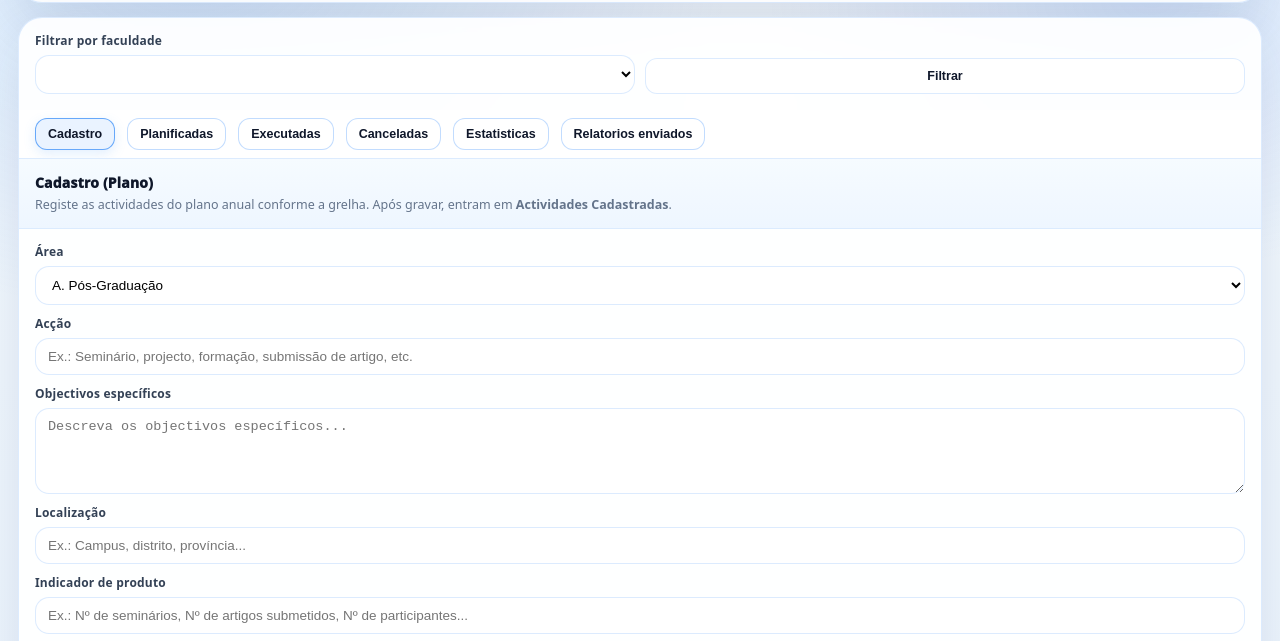
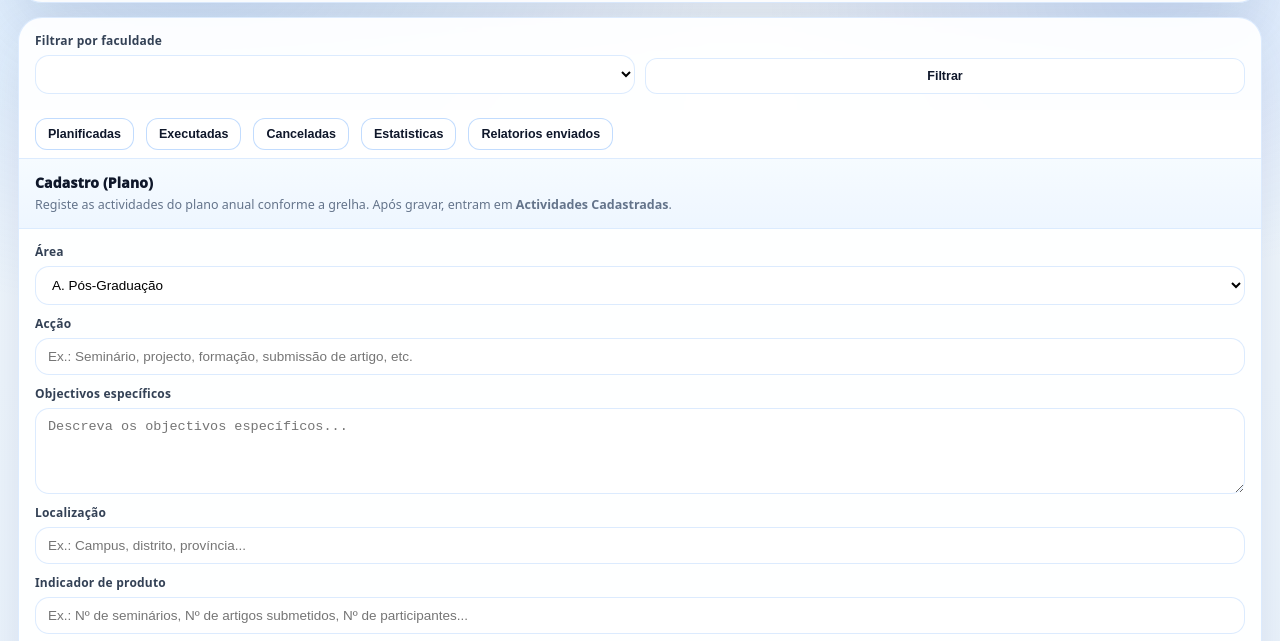
Before and after one commit to cyotamo/SIGAC, a plain HTML site: page gestor.html in a window 1280 px wide. Shown: the part 122-763 px from the top of the page. Drawn offline with Linux system fonts and the light colour scheme; no server answers.

Commit message:
Remove botão Cadastro da navegação em gestor.html

```diff
--- a/gestor.html
+++ b/gestor.html
@@ -41,9 +41,6 @@
         </div>
 
         <div class="tabs" role="tablist" aria-label="Menu de gestão">
-          <button class="tab" id="tab-cadastro" role="tab" aria-selected="true" aria-controls="pane-cadastro" data-tab="cadastro">
-            Cadastro
-          </button>
           <button class="tab" id="tab-cadastradas" role="tab" aria-selected="false" aria-controls="pane-cadastradas" data-tab="cadastradas">
             Planificadas
           </button>
```
